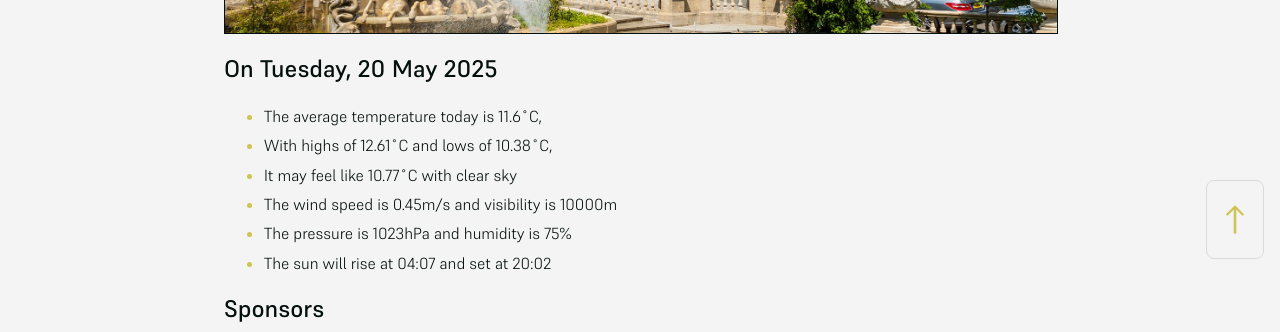
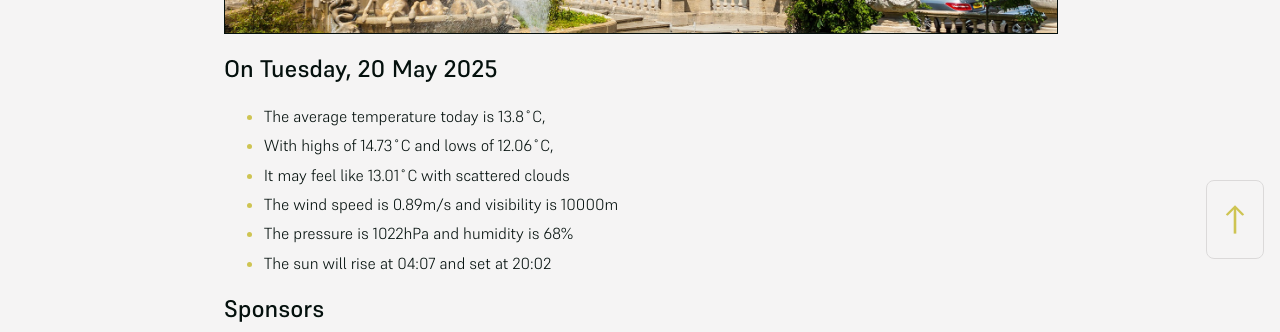
Before and after one commit to mat-0/cheltenham-open-data, a Jekyll site: the page built from index.md, in a window 1280 px wide. Shown: the part 625-957 px from the top of the page. Built offline with Jekyll 4.4.1, drawn with Linux system fonts in a browser that asks for light colours.

Commit message:
Updated 2025-05-20 07:58:03

```diff
--- a/index.md
+++ b/index.md
@@ -10,11 +10,11 @@ seo: Menu
 <!-- weather_marker starts -->
 ## On Tuesday, 20 May 2025
 
-- The average temperature today is 11.6˚C,
-- With highs of 12.61˚C and lows of 10.38˚C,
-- It may feel like 10.77˚C with clear sky
-- The wind speed is 0.45m/s and visibility is 10000m
-- The pressure is 1023hPa and humidity is 75%
+- The average temperature today is 13.8˚C,
+- With highs of 14.73˚C and lows of 12.06˚C,
+- It may feel like 13.01˚C with scattered clouds
+- The wind speed is 0.89m/s and visibility is 10000m
+- The pressure is 1022hPa and humidity is 68%
 - The sun will rise at 04:07 and set at 20:02
 
 <!-- weather_marker ends -->
```
Also changed, not shown: _data/flood.json (+5 -48 lines), _pages/fix-my-street.md (+2 -2 lines), _pages/news.md (+10 -10 lines).
